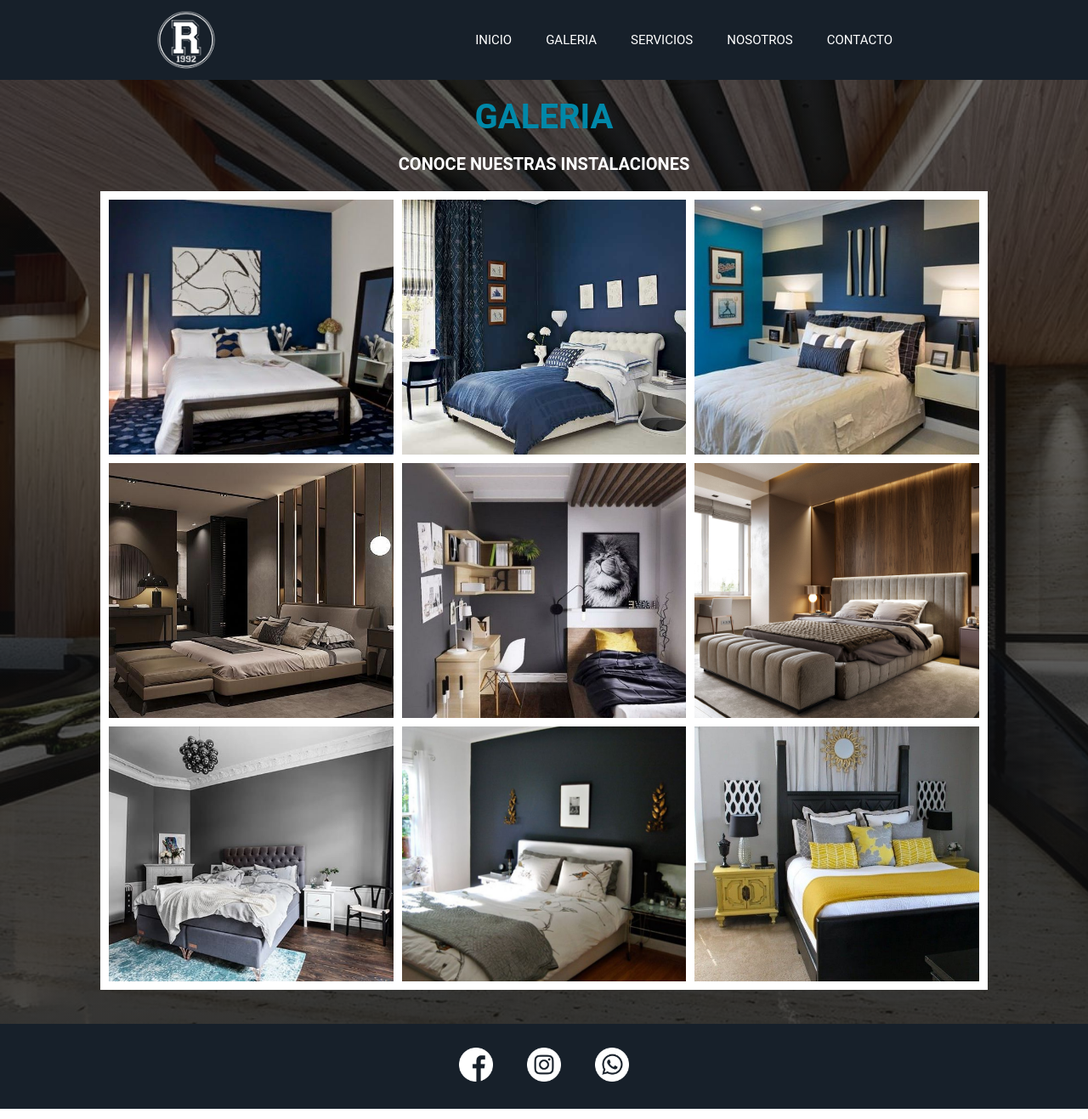
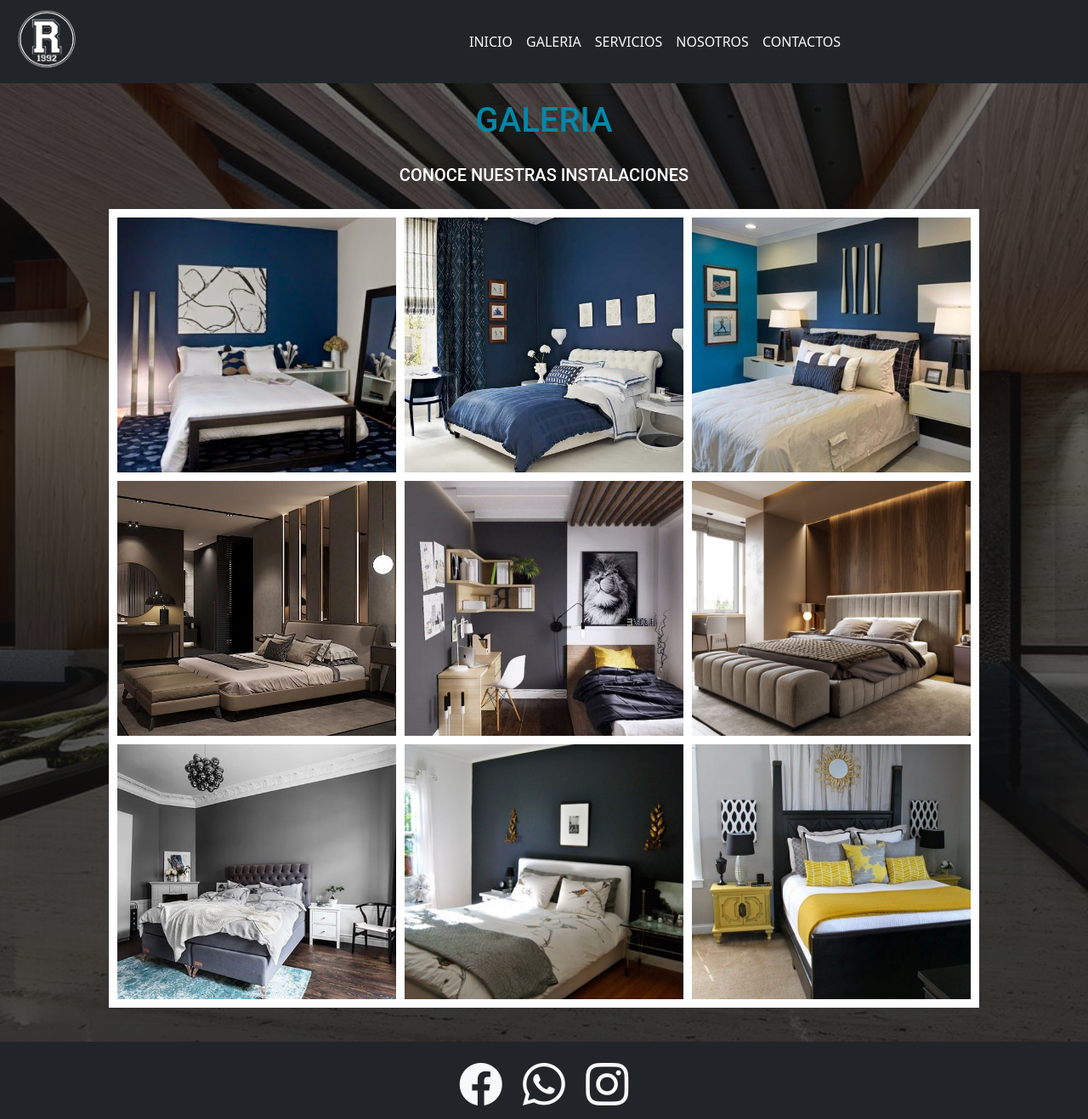
Before and after one commit to freddymdq/Residencia1992-NOALTA, a plain HTML site: page paginas/galeria.html in a window 1280 px wide. Shown: the whole page at 85% size. Drawn offline with nearby package versions, Linux system fonts and the light colour scheme.

Commit message:
INDEX TERMINADO Y HEADER EN GALERIA

```diff
--- a/paginas/galeria.html
+++ b/paginas/galeria.html
@@ -5,21 +5,36 @@
     <meta http-equiv="X-UA-Compatible" content="IE=edge">
     <meta name="viewport" content="width=device-width, initial-scale=1.0">
     <title>GALERIA</title>
+    <!--BOOTSTRAP LINK-->
+    <link href="https://cdn.jsdelivr.net/npm/bootstrap@5.2.0-beta1/dist/css/bootstrap.min.css" rel="stylesheet" integrity="sha384-0evHe/X+R7YkIZDRvuzKMRqM+OrBnVFBL6DOitfPri4tjfHxaWutUpFmBp4vmVor" crossorigin="anonymous">
+    <!--ICONOS BOOTSTRAP-->
+    <link rel="stylesheet" href="https://cdn.jsdelivr.net/npm/bootstrap-icons@1.8.3/font/bootstrap-icons.css">
+    <!--ANIMACIONES LINK-->
+    <link rel="stylesheet" href="https://cdnjs.cloudflare.com/ajax/libs/animate.css/4.1.1/animate.min.css"/>
+    <!--CSS-->
     <link rel="stylesheet" href="../style.css">
 </head>
+
 <body class="galery">
     <section class="grid">
-        <header class="header">
-            <a href="../index.html" class="logo"><img src="../multimedia/imagenes/residencialogo.png" alt="logo residencia"></a>
-            <nav class="nav">
-                <ul class="nav__link">
-                    <li><a href="../index.html">INICIO</a></li>
-                    <li><a href="../paginas/galeria.html">GALERIA</a></li>
-                    <li><a href="../paginas/servicios.html">SERVICIOS</a></li>
-                    <li><a href="../paginas/nosotros.html">NOSOTROS</a></li>
-                    <li><a href="../paginas/contacto.html">CONTACTO</a></li>
-                </ul>
-            </nav>
+        <header>
+            <nav class="navbar navbar-expand-lg bg-dark p-1 ">
+                <div class="container-fluid">
+                  <a class="navbar-brand " href="../index.html"><img class="logo" src="../multimedia/imagenes/residencialogo.png" alt="Residencia logo" width="80"></a>
+                  <button class="navbar-toggler link-primary" type="button" data-bs-toggle="collapse" data-bs-target="#navbarNavAltMarkup" aria-controls="navbarNavAltMarkup" aria-expanded="false" aria-label="Toggle navigation">
+                    <span class="navbar-toggler-icon"></span>
+                  </button>
+                  <div class="collapse navbar-collapse " id="navbarNavAltMarkup">
+                    <div class="navbar-nav w-25 mx-auto">
+                      <a class="text-light nav-link active text link-primary" aria-current="page" href="../index.html">INICIO</a>
+                      <a class="text-light nav-link link-primary" href="../paginas/galeria.html">GALERIA</a>
+                      <a class="text-light nav-link link-primary" href="../paginas/servicios.html">SERVICIOS</a>
+                      <a class="text-light nav-link link-primary" href="../paginas/nosotros.html">NOSOTROS</a>
+                      <a class="text-light nav-link link-primary" href="../paginas/contacto.html">CONTACTOS</a>
+                    </div>
+                  </div>
+                </div>
+              </nav>
         </header>
 
         <main class="galeria">
@@ -39,10 +54,12 @@
              </div>
         </main>
 
-        <footer class="footer">
-            <a href="https://facebook.com" target="_blank"><img src="../multimedia/imagenes/facebook.png" alt="Logo facebook"></a>
-            <a href="https://www.instagram.com" target="_blank"> <img src="../multimedia/imagenes/instagram.png" alt="Logo Instagram"></a>
-            <a href="https://www.whatsapp.com" target="_blank"> <img src="../multimedia/imagenes/whatsapp.png" alt="Logo whatsapp"></a>
+        <footer class="footer  bg-dark w-100 d-flex aligh-items justtify-content-center flex-wrap">
+            <div id="iconos">
+                <a href="https://www.facebook.com" target="_blank"><i class="bi bi-facebook text-light link-primary"></i></a>
+                <a href="https://www.whatsapp.com" target="_blank"><i class="bi bi-whatsapp text-light link-success"></i></a>
+                <a href="https://www.instagram.com" target="_blank"><i class="bi bi-instagram text-light link-danger"></i></a>
+            </div>
         </footer>
     </section>
 </body>
```
Also changed, not shown: multimedia/imagenes/md1.jpg (added), multimedia/imagenes/md2.jpg (added).
